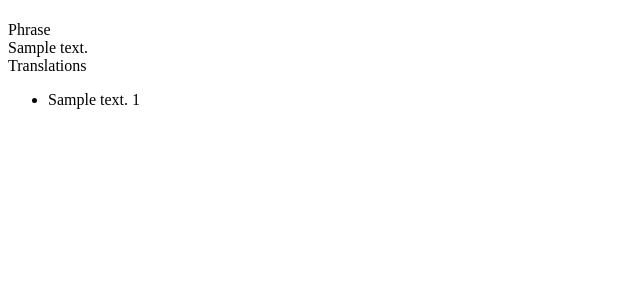
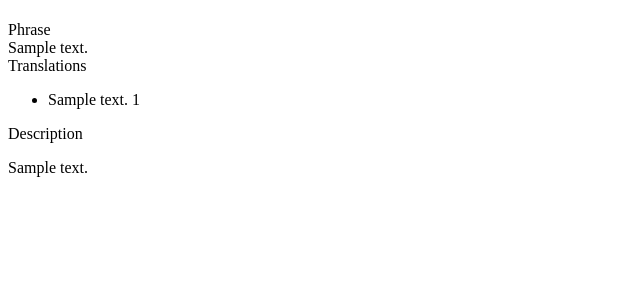
Before and after one commit to lukacu/django-dictionary, a Django app: template dictionary/templates/dictionary/phrase.html in a window 1280 px wide. Shown: the top 300 px of the page, without its empty margins (0-640 px from the left). Run offline with Django 3.2, Linux system fonts and the light colour scheme; the template is opened without the code that fills it: most values are stand-ins (such as "Sample title", 1, 10 or a date in 2020); parts of the project's set-up code (start-up, migrations or seed data) failed here and were passed over.

Commit message:
Superusers can also add description to phrases.

```diff
--- a/dictionary/forms.py
+++ b/dictionary/forms.py
@@ -15,7 +15,7 @@ class SearchForm(forms.Form):
 class PhraseForm(forms.ModelForm):
   class Meta:
     model = Phrase
-    exclude = ('user',)
+    exclude = ('user', 'description')
     widgets = {
         'content': forms.TextInput({ "placeholder": _("Enter a new phrase")}),
         }
@@ -30,6 +30,10 @@ class PhraseForm(forms.ModelForm):
     if commit:
       inst.save()
     return inst
+
+class PhraseDescriptionForm(forms.Form):
+
+  description = forms.CharField(widget=forms.Textarea(attrs={'placeholder': _('Describe the phrase')}))
 
 
 class TranslationForm(forms.ModelForm):
--- a/dictionary/models.py
+++ b/dictionary/models.py
@@ -5,9 +5,10 @@ from django.utils.translation import ugettext as _
 
 class Phrase(models.Model):
     user = models.ForeignKey(User, null = True)
-    content = models.CharField(_('phrase'), max_length = 255, blank = False, unique=True)
+    content = models.CharField(_('phrase'), max_length = 255, blank = False, unique = True)
     created = models.DateTimeField(auto_now_add = True, editable = False)
     modified = models.DateTimeField(auto_now = True, editable = False)
+    description = models.TextField(_('description'), blank = True, unique = False)
 
     def first_letter(self):
         return self.content and self.content[0].lower() or ''
--- a/dictionary/templates/dictionary/phrase.html
+++ b/dictionary/templates/dictionary/phrase.html
@@ -6,13 +6,13 @@
 
 {% block content %}
 <div class="phrase_full">
-<div class="phrase_label">{% trans "Phrase" %}</div>
+<div class="phrase_label label">{% trans "Phrase" %}</div>
 <div class="phrase">{{ phrase.content }}
     {% if user.is_superuser %}
         <a href="{% url "dictionary-delete" phrase.pk %}" class="delete" onclick="return confirm('{% trans "Do you want to delete phrase and all translations?" %}')">{% trans "Delete" %}</a>
     {% endif %}
 </div>
-<div class="translations_label">{% trans "Translations" %}</div>
+<div class="translations_label label">{% trans "Translations" %}</div>
 <ul class="translations">
 {% for translation in translations %}
 <li class="translation {% if translation.approval %}approved{% endif %}">
@@ -52,5 +52,25 @@
 {% endif %}
 </ul>
 
+{% if user.is_superuser %}
+<div class="description">
+<div class="description_label label">{% trans "Description" %}</div>
+<form method="post" action="{% url "dictionary-describe" phrase.pk %}">
+{% csrf_token %}
+{{ description_form }}
+<input class="add" type="submit" value="{% trans "Save" %}" />
+</form>
+</div>
+{% else %}
+{% if phrase.description %}
+<div class="description">
+<div class="description_label label">{% trans "Description" %}</div>
+<div class="description_body">
+{{ phrase.description|linebreaks }}
+</div>
+</div>
+{% endif %}
+{% endif %}
+
 {% block content_footer %}{% endblock %}
 {% endblock %}
--- a/dictionary/urls.py
+++ b/dictionary/urls.py
@@ -1,7 +1,7 @@
 # -*- Mode: python; indent-tabs-mode: nil; c-basic-offset: 2; tab-width: 2 -*-
 from django.conf.urls import *
 
-from dictionary.views import phrases, phrase, search, new_phrase, add_translation, vote_translation, delete_phrase, remove_translation, approve_translation, export_json
+from dictionary.views import phrases, phrase, search, new_phrase, add_translation, vote_translation, delete_phrase, remove_translation, describe_phrase, approve_translation, export_json
 
 urlpatterns = [
   url(r'^$', phrases, name='dictionary-list'),
@@ -11,6 +11,7 @@ urlpatterns = [
   url(r'^translate/(?P<phrase>\d+)$', add_translation, name='dictionary-translate'),
   url(r'^vote/(?P<translation>\d+)$', vote_translation, name='dictionary-vote'),
   url(r'^delete/(?P<phrase>\d+)$', delete_phrase, name='dictionary-delete'),
+  url(r'^describe/(?P<phrase>\d+)$', describe_phrase, name='dictionary-describe'),
   url(r'^untranslate/(?P<translation>\d+)$', remove_translation, name='dictionary-untranslate'),
   url(r'^approve/(?P<translation>\d+)$', approve_translation, name='dictionary-approve'),
   url(r'^export/$', export_json, name='dictionary-export'),
```
Also changed, not shown: dictionary/views.py (+16 -2 lines), dictionary/migrations/0003_phrase_description.py (added).
